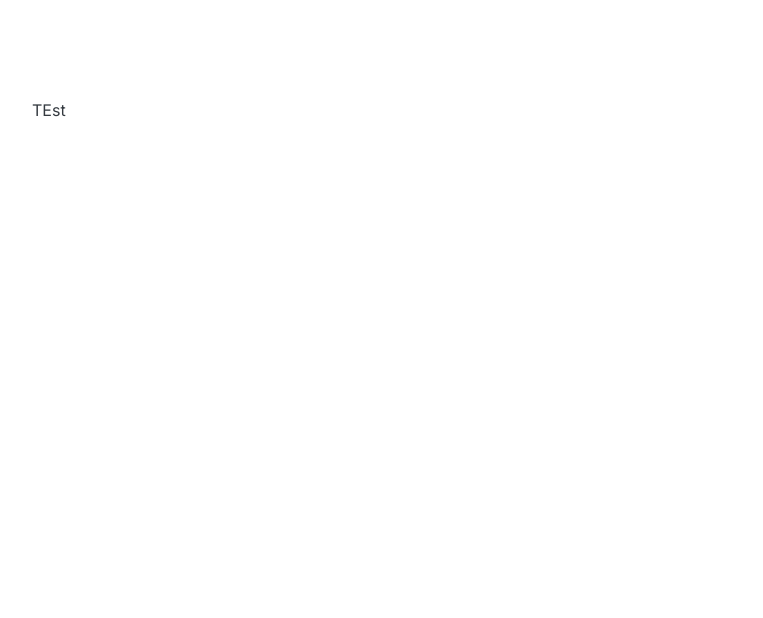
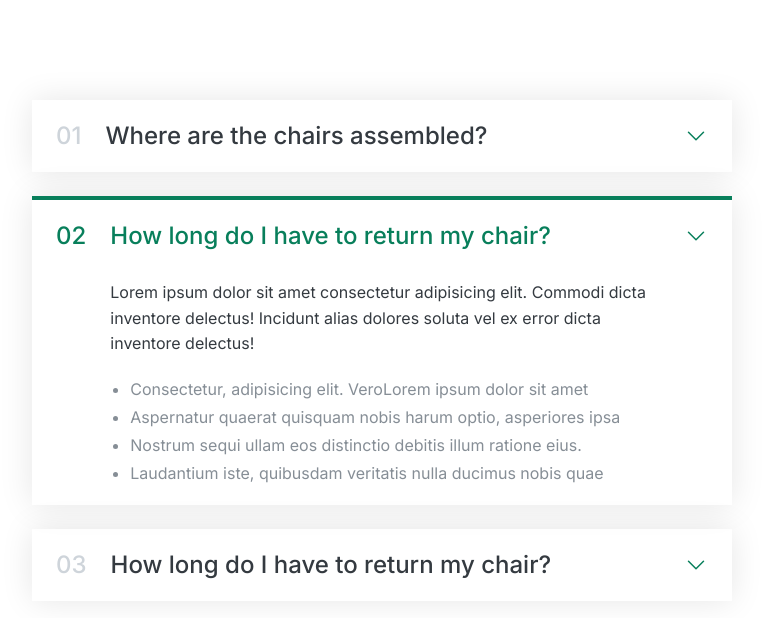
Before and after one commit to IvanZafirovski/practice, a plain HTML site: page 01-accordion.html in a window 1280 px wide. Shown: the whole page, without its empty margins (258-1021 px from the left). Drawn offline with Linux system fonts and the light colour scheme.

Commit message:
finished accordion

```diff
--- a/01-accordion.html
+++ b/01-accordion.html
@@ -32,14 +32,187 @@
       body {
         font-family: "Inter", sans-serif;
         color: #343a40;
+        line-height: 1;
       }
       .accordion {
         width: 700px;
         margin: 100px auto;
+        display: flex;
+        flex-direction: column;
+        gap: 24px;
+      }
+
+      .item {
+        box-shadow: 0 0 32px rgba(0, 0, 0, 0.1); /*fist-horisontal, second-vertical third-blure  */
+        padding: 24px;
+        display: grid;
+        grid-template-columns: auto 1fr auto;
+        column-gap: 24px;
+        row-gap: 32px;
+        align-items: center;
+      }
+      .number,
+      .text {
+        font-size: 24px;
+        font-weight: 500;
+        /* color: #087f5b; */
+      }
+      .number {
+        color: #ced4da;
+      }
+
+      .icon {
+        width: 24px;
+        height: 24px;
+        stroke: #087f5b;
+      }
+      .hidden-box {
+        grid-column: 2;
+        display: none;
+      }
+      .hidden-box p {
+        line-height: 1.6;
+        margin-bottom: 24px;
+      }
+      .hidden-box ul {
+        color: #868e96;
+        margin-left: 20px;
+        display: flex;
+        flex-direction: column;
+        gap: 12px;
+      }
+      .open {
+        border-top: 4px solid #087f5b;
+      }
+      .open .hidden-box {
+        /* its working because element with class .hidden-box is a child element of element with class .open */
+        display: block;
+      }
+      .open .number,
+      .open .text {
+        color: #087f5b;
       }
     </style>
   </head>
   <body>
-    <div class="accordion">TEst</div>
+    <div class="accordion">
+      <div class="item">
+        <p class="number">01</p>
+        <p class="text">Where are the chairs assembled?</p>
+        <svg
+          xmlns="http://www.w3.org/2000/svg"
+          fill="none"
+          viewBox="0 0 24 24"
+          stroke-width="1.5"
+          stroke="currentColor"
+          class="icon"
+        >
+          <path
+            stroke-linecap="round"
+            stroke-linejoin="round"
+            d="M19.5 8.25l-7.5 7.5-7.5-7.5"
+          />
+        </svg>
+        <div class="hidden-box">
+          <p>
+            Lorem ipsum dolor sit amet consectetur adipisicing elit. Commodi
+            dicta inventore delectus! Incidunt alias dolores soluta vel ex error
+            dicta inventore delectus!
+          </p>
+          <ul>
+            <li>
+              Consectetur, adipisicing elit. VeroLorem ipsum dolor sit amet
+            </li>
+            <li>
+              Aspernatur quaerat quisquam nobis harum optio, asperiores ipsa
+            </li>
+            <li>
+              Nostrum sequi ullam eos distinctio debitis illum ratione eius.
+            </li>
+            <li>
+              Laudantium iste, quibusdam veritatis nulla ducimus nobis quae
+            </li>
+          </ul>
+        </div>
+      </div>
+      <div class="item open">
+        <p class="number">02</p>
+        <p class="text">How long do I have to return my chair?</p>
+        <svg
+          xmlns="http://www.w3.org/2000/svg"
+          fill="none"
+          viewBox="0 0 24 24"
+          stroke-width="1.5"
+          stroke="currentColor"
+          class="icon"
+        >
+          <path
+            stroke-linecap="round"
+            stroke-linejoin="round"
+            d="M19.5 8.25l-7.5 7.5-7.5-7.5"
+          />
+        </svg>
+        <div class="hidden-box">
+          <p>
+            Lorem ipsum dolor sit amet consectetur adipisicing elit. Commodi
+            dicta inventore delectus! Incidunt alias dolores soluta vel ex error
+            dicta inventore delectus!
+          </p>
+          <ul>
+            <li>
+              Consectetur, adipisicing elit. VeroLorem ipsum dolor sit amet
+            </li>
+            <li>
+              Aspernatur quaerat quisquam nobis harum optio, asperiores ipsa
+            </li>
+            <li>
+              Nostrum sequi ullam eos distinctio debitis illum ratione eius.
+            </li>
+            <li>
+              Laudantium iste, quibusdam veritatis nulla ducimus nobis quae
+            </li>
+          </ul>
+        </div>
+      </div>
+      <div class="item">
+        <p class="number">03</p>
+        <p class="text">How long do I have to return my chair?</p>
+        <svg
+          xmlns="http://www.w3.org/2000/svg"
+          fill="none"
+          viewBox="0 0 24 24"
+          stroke-width="1.5"
+          stroke="currentColor"
+          class="icon"
+        >
+          <path
+            stroke-linecap="round"
+            stroke-linejoin="round"
+            d="M19.5 8.25l-7.5 7.5-7.5-7.5"
+          />
+        </svg>
+        <div class="hidden-box">
+          <p>
+            Lorem ipsum dolor sit amet consectetur adipisicing elit. Commodi
+            dicta inventore delectus! Incidunt alias dolores soluta vel ex error
+            dicta inventore delectus!
+          </p>
+          <ul>
+            <li>
+              Consectetur, adipisicing elit. VeroLorem ipsum dolor sit amet
+            </li>
+            <li>
+              Aspernatur quaerat quisquam nobis harum optio, asperiores ipsa
+            </li>
+            <li>
+              Nostrum sequi ullam eos distinctio debitis illum ratione eius.
+            </li>
+            <li>
+              Laudantium iste, quibusdam veritatis nulla ducimus nobis quae
+            </li>
+          </ul>
+        </div>
+      </div>
+    </div>
   </body>
 </html>
```
